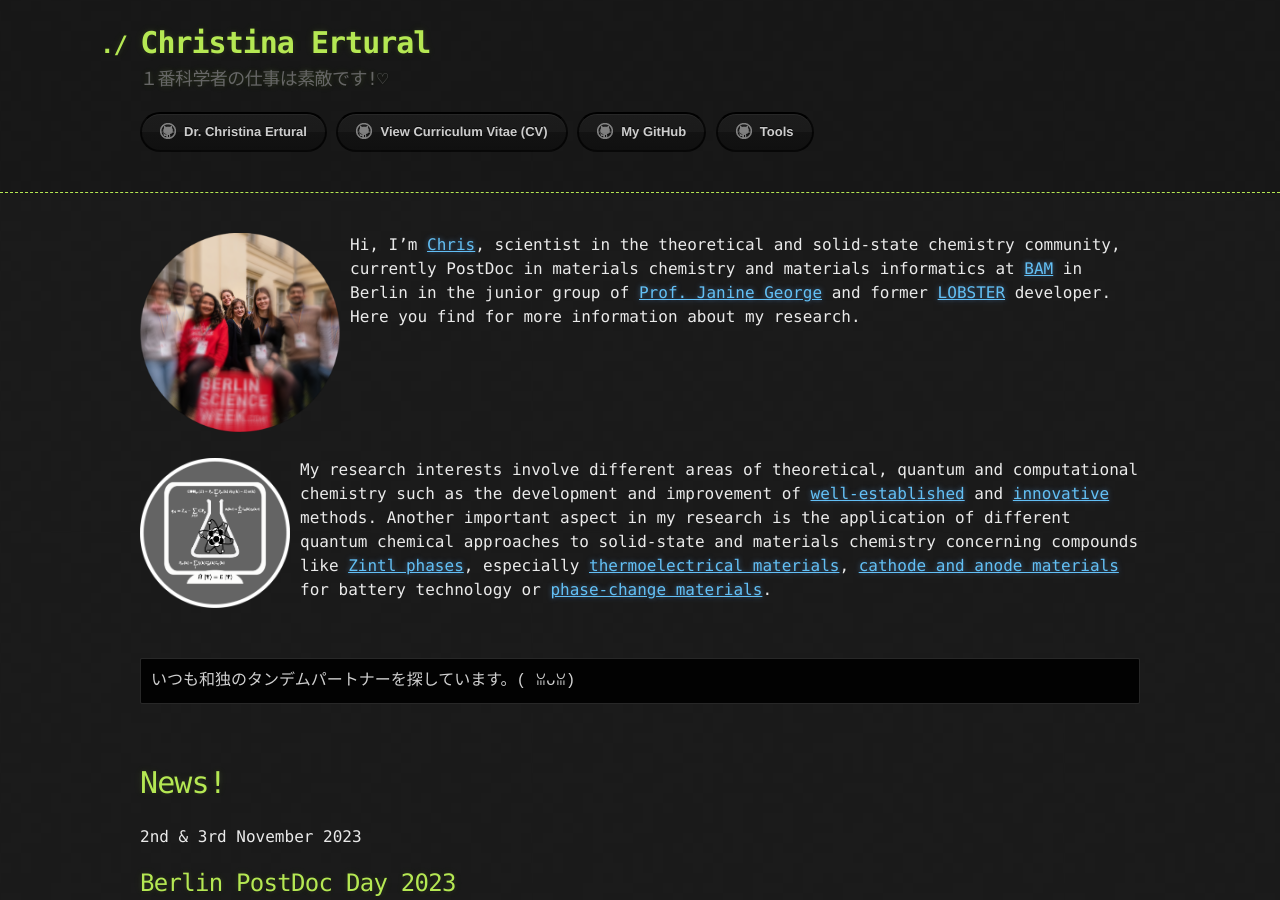
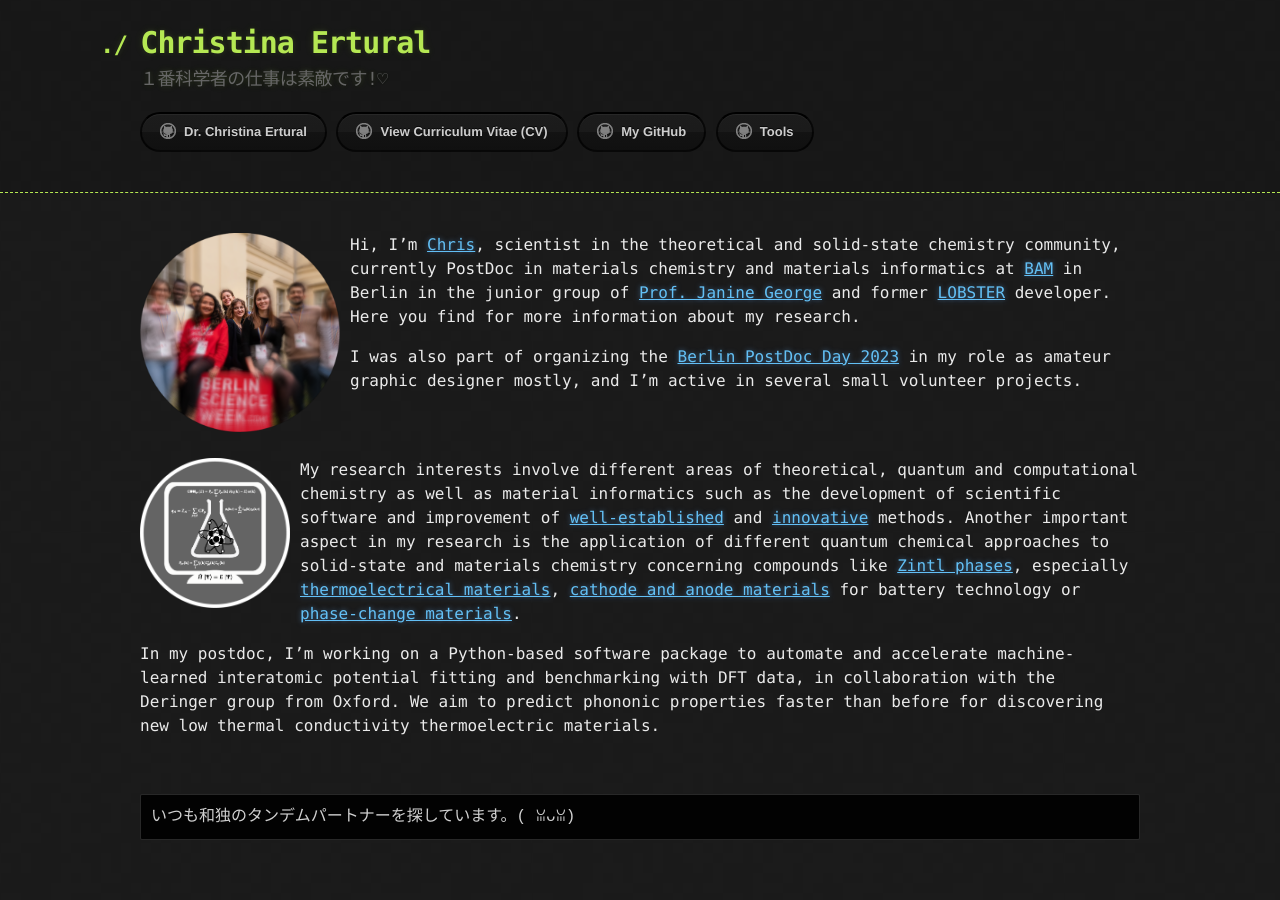
Before and after one commit to QuantumChemist/QuantumChemist.github.io, a Jekyll site: the page built from index.md, in a window 1280 px wide and 900 px high. Built offline with Jekyll 4.4.1, drawn with Linux system fonts in a browser that asks for light colours; grey boxes are pictures that could not be loaded.

Commit message:
Update index.md

```diff
--- a/index.md
+++ b/index.md
@@ -6,11 +6,15 @@ layout: default
 
 Hi, I'm [Chris](https://g.co/kgs/Bi3Bdb), scientist in the theoretical and solid-state chemistry community, currently PostDoc in materials chemistry and materials informatics at [BAM](https://www.bam.de/) in Berlin in the junior group of [Prof. Janine George](https://www.bam.de/Content/EN/Standard-Articles/About-us/Jobs-and-Careers/Young-Science/junior-research-group-george-computational-materials-design.html) and former [LOBSTER](http://www.cohp.de/) developer. Here you find for more information about my research.
 
+I was also part of organizing the [Berlin PostDoc Day 2023](https://www.mdc-berlin.de/postdoc-day) in my role as amateur graphic designer mostly, and I'm active in several small volunteer projects.
+
 <br clear="left"/>
 
 [<img src="https://quantumchemist.github.io/utils/QClogohighres.png" width="15%" height=auto />](https://doi.org/10.1021/acs.chemmater.1c03349)
 
-My research interests involve different areas of theoretical, quantum and computational chemistry such as the development and improvement of [well-established](https://doi.org/10.1039/C9RA05190B) and [innovative](https://doi.org/10.1021/acs.jpcc.1c00718) methods. Another important aspect in my research is the application of different quantum chemical approaches to solid-state and materials chemistry concerning compounds like [Zintl phases](https://doi.org/10.1039/C9RA05190B), especially [thermoelectrical materials](https://doi.org/10.1002/jcc.25822), [cathode and anode materials](https://doi.org/10.1021/acs.chemmater.1c03349) for battery technology or [phase-change materials](https://doi.org/10.1002/anie.202115778).
+My research interests involve different areas of theoretical, quantum and computational chemistry as well as material informatics such as the development of scientific software and improvement of [well-established](https://doi.org/10.1039/C9RA05190B) and [innovative](https://doi.org/10.1021/acs.jpcc.1c00718) methods. Another important aspect in my research is the application of different quantum chemical approaches to solid-state and materials chemistry concerning compounds like [Zintl phases](https://doi.org/10.1039/C9RA05190B), especially [thermoelectrical materials](https://doi.org/10.1002/jcc.25822), [cathode and anode materials](https://doi.org/10.1021/acs.chemmater.1c03349) for battery technology or [phase-change materials](https://doi.org/10.1002/anie.202115778).
+
+In my postdoc, I'm working on a Python-based software package to automate and accelerate machine-learned interatomic potential fitting and benchmarking with DFT data, in collaboration with the Deringer group from Oxford. We aim to predict phononic properties faster than before for discovering new low thermal conductivity thermoelectric materials.
 
 <br clear="left"/>
 
```
